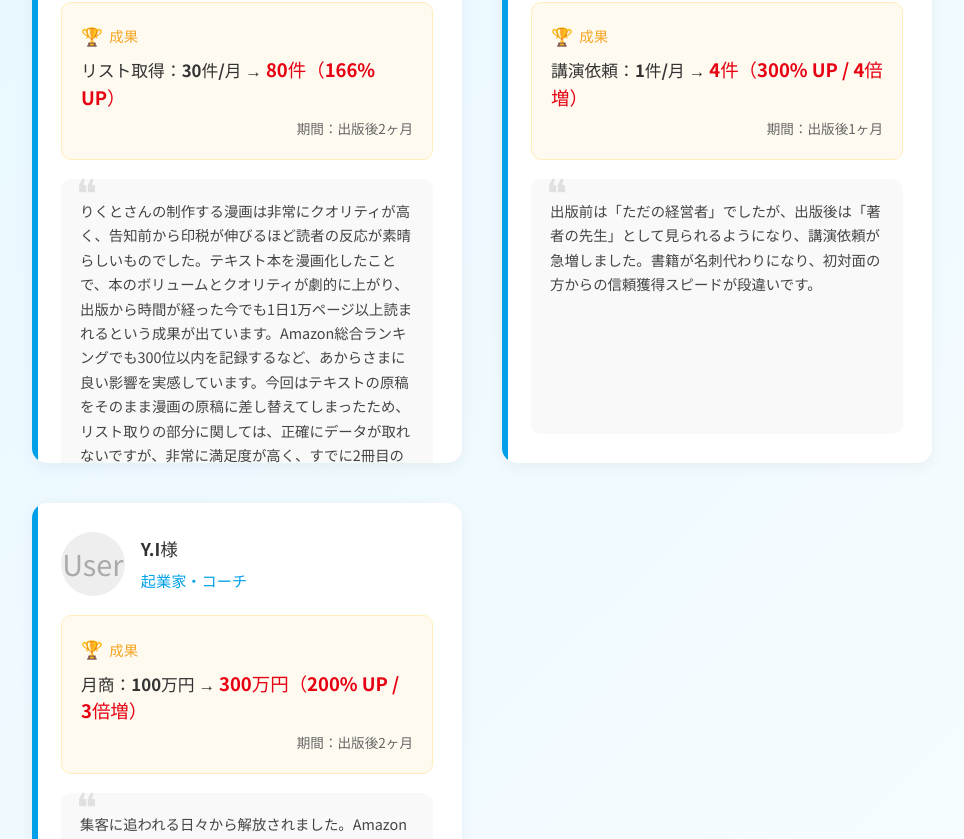
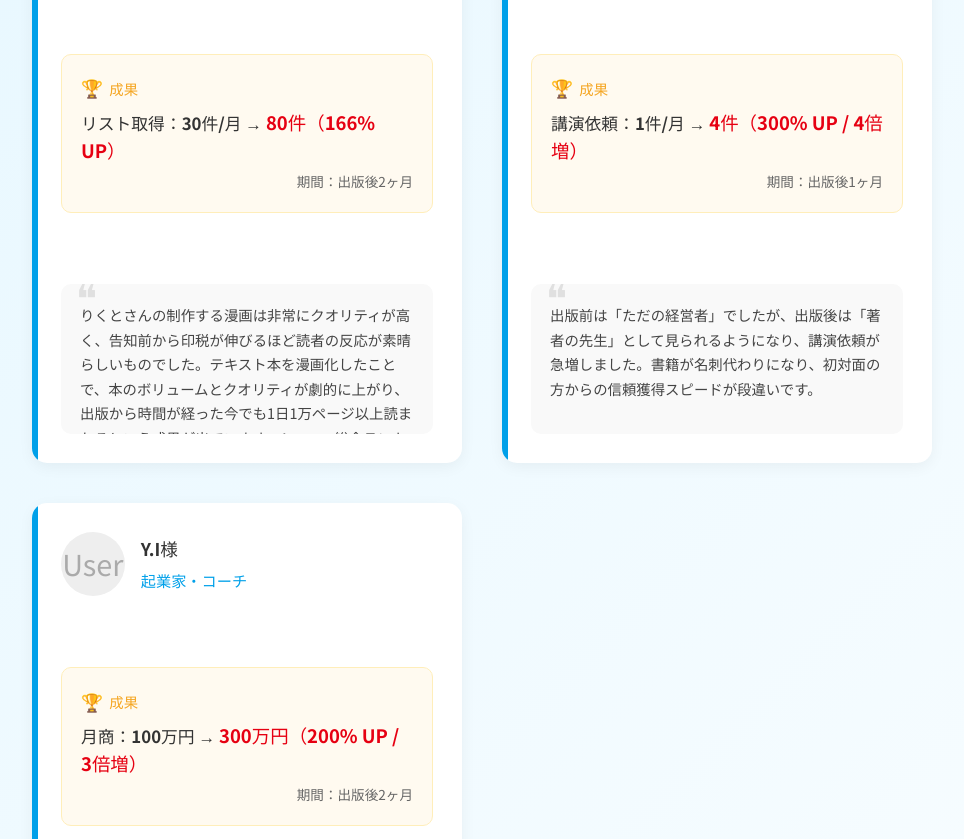
Before and after one commit to rikutoaimanga-max/Kindle-Publishing-Homepage, a React (Vite) app: page / in a window 1280 px wide. Shown: the part 3899-4738 px from the top of the page, without its empty margins (158-1122 px from the left). Built offline with nearby package versions, Linux system fonts and the light colour scheme.

Commit message:
Layout: Enable scrolling for long testimonial text in Achievements

```diff
--- a/src/components/Achievements.jsx
+++ b/src/components/Achievements.jsx
@@ -152,7 +152,9 @@ const Achievements = () => {
                                 flexGrow: 1, // Let this fill remaining space
                                 fontSize: '0.9rem',
                                 display: 'flex',
-                                alignItems: 'flex-start'
+                                alignItems: 'flex-start',
+                                overflowY: 'auto', // Enable scrolling
+                                maxHeight: '150px' // Set a max height to trigger scroll
                             }}>
                                 <div style={{ position: 'absolute', top: '-8px', left: '15px', fontSize: '2.5rem', color: '#e0e0e0', lineHeight: 1 }}>❝</div>
                                 <p style={{ lineHeight: '1.7', color: '#444', position: 'relative', zIndex: 1, margin: 0 }}>
```
